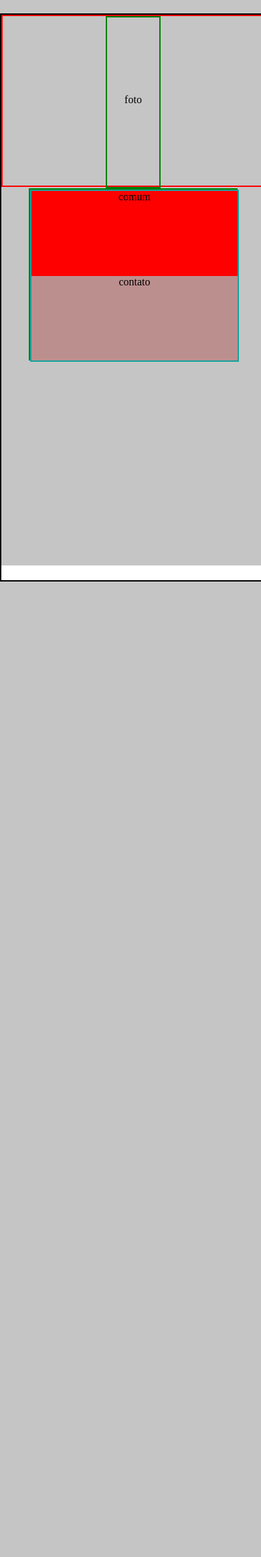
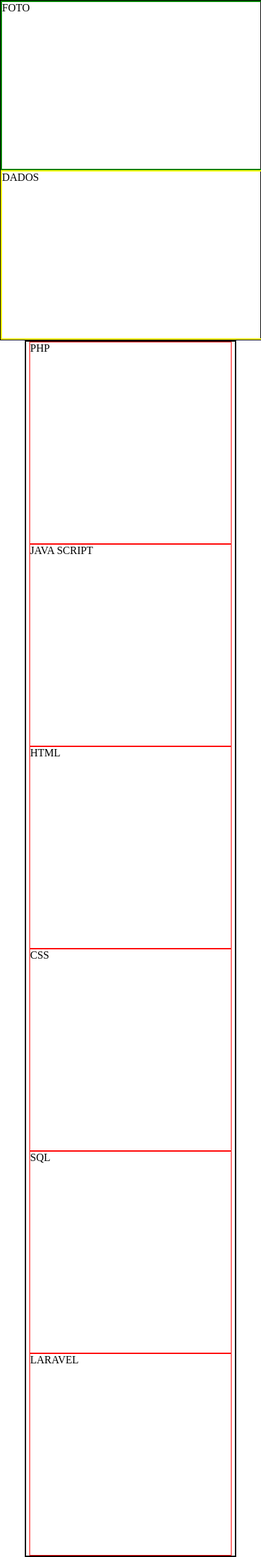
Before and after one commit to viniciusdnb/miniframework, a PHP site: template src/Views/portifolio/index.php in a window 390 px wide. Shown: the whole page at 67% size. Before the commit the page ends 868 px from the top, so only its background shows below. Run offline with PHP 8.4, Linux system fonts and the light colour scheme; the template is opened without the code that fills it, so the values that code supplies are empty; some libraries are stand-ins or nearby versions.

Commit message:
ciracao do layout responsivo da pagina portifolio

```diff
--- a/public/css/portifolio.css
+++ b/public/css/portifolio.css
@@ -1,66 +1,70 @@
-.protifolio{
-	background-color: rgb(197, 197, 197);
-	display: inline-block;
-	text-align: center;
+.flex-container
+{
+	border: solid black 1px;
+	height: auto;
+	width: auto;
+	display: flex;
+	margin: auto;
 
 }
 
-.conteudo{
-	border: solid black 2px;
-	height: 100%;
-	width: 100%;
-	margin-top: 20px;
-
+.flex-item
+{
+	height: 40vh;
+	margin: auto;
 }
 
-.cabecalho
+.box-foto
 {
-	border: solid red 2px;
-	height: 30%;
+	border: solid green 2px;
+	width: 30%;
 }
 
-.cab{
-	border: solid green 2px;
-	display: inline-block;
+.box-dados
+{
+	border: solid yellow 2px;
+	width: 70%;
 }
 
-.foto{
-	width: 20%;
-	position: relative;
+@media (max-width: 600px) {
+	.flex-container{
+		flex-direction: column;
+		height: 60vh;
+	}
+
+	.flex-container-card{
+		width: 80%;
+	}
+
+	.flex-item{
+		width: 100%;
+	}
 }
 
-.pfoto
-{
-	position: relative;
-	top: 45%;
+@media (min-width: 1200px){
+	.flex-container{
+		width: 80%;
+
+	}
+
+	.flex-container-card{
+		width: 80%;
+	}
 }
 
-.pperfil{
-	position: relative;
-	top: 45%;
-}
-.perfil{
-	width: 79%;
-	position: relative;
-
+.flex-container-card
+{
+	border: solid 2px black;
+	height: 40vh;
+	display: flex;
+	flex-wrap: wrap;
+	height: auto;
+	margin: auto;
 }
 
-.dados{
-	border: solid 2px rgb(21, 163, 156);
-	position: relative;
-	bottom: 100%;
+.flex-card{
+	border: solid 1px red;
+	width: 300px;
+	height: 300px;
+	margin: auto;
 }
-
-.perf{
-	float: right;
-
-}
-
-.comum{
-background-color: red;
-height: 50%;
-}
-.contato{
-	background-color: rosybrown;
-	height: 50%;
-}
--- a/src/Views/portifolio/index.php
+++ b/src/Views/portifolio/index.php
@@ -1,16 +1,14 @@
 <div class="protifolio">
-<div class="conteudo">
-	<div class="cabecalho">
-		<div  class="cab foto"><p class="pfoto">foto</p></div>
-		<div class="cab perfil"><p class="pperfil">perfil</p>
-			<div class="dados">
-			<div class="perf comum">
-				comum
-			</div>
-			<di class="perf contato">contato</di>
-			</div>
-
-		</div>
+	<div class="flex-container">
+		<div class="flex-item box box-foto">FOTO</div>
+		<div class="flex-item box box-dados">DADOS</div>
+	</div>
+	<div class="flex-container-card">
+		<div class="flex-card">PHP</div>
+		<div class="flex-card">JAVA SCRIPT</div>
+		<div class="flex-card">HTML</div>
+		<div class="flex-card">CSS</div>
+		<div class="flex-card">SQL</div>
+		<div class="flex-card">LARAVEL</div>
 	</div>
 </div>
-</div>
```
